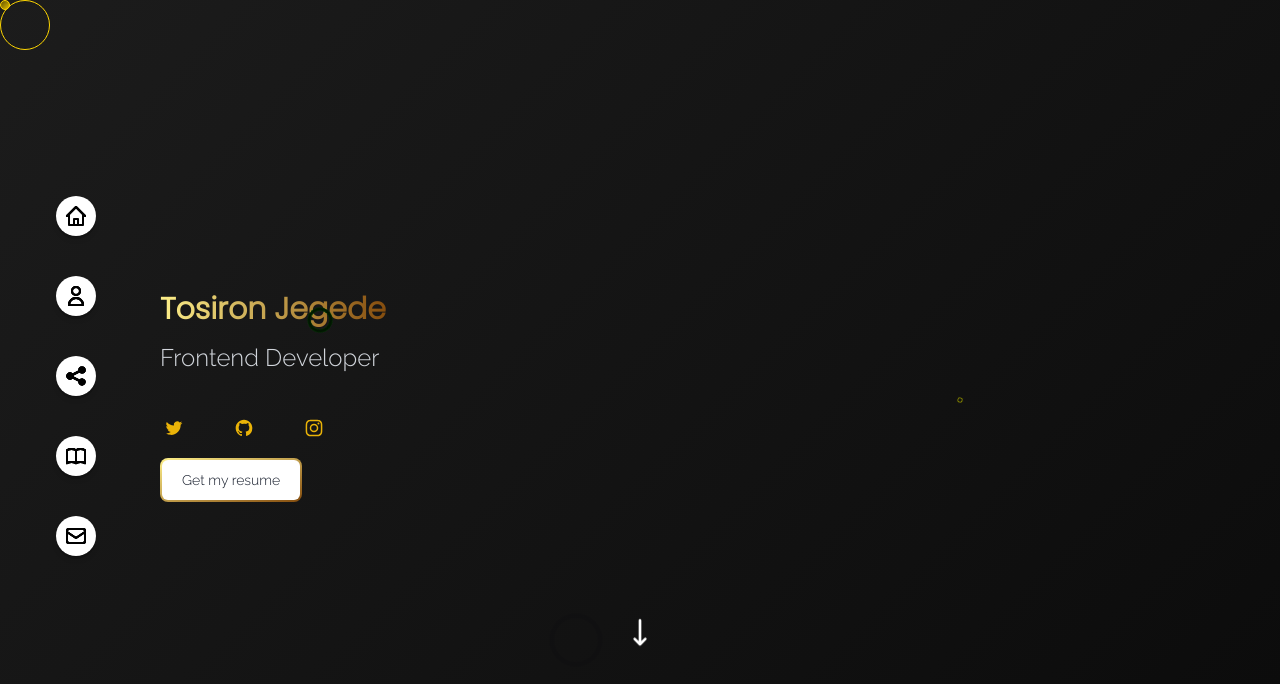
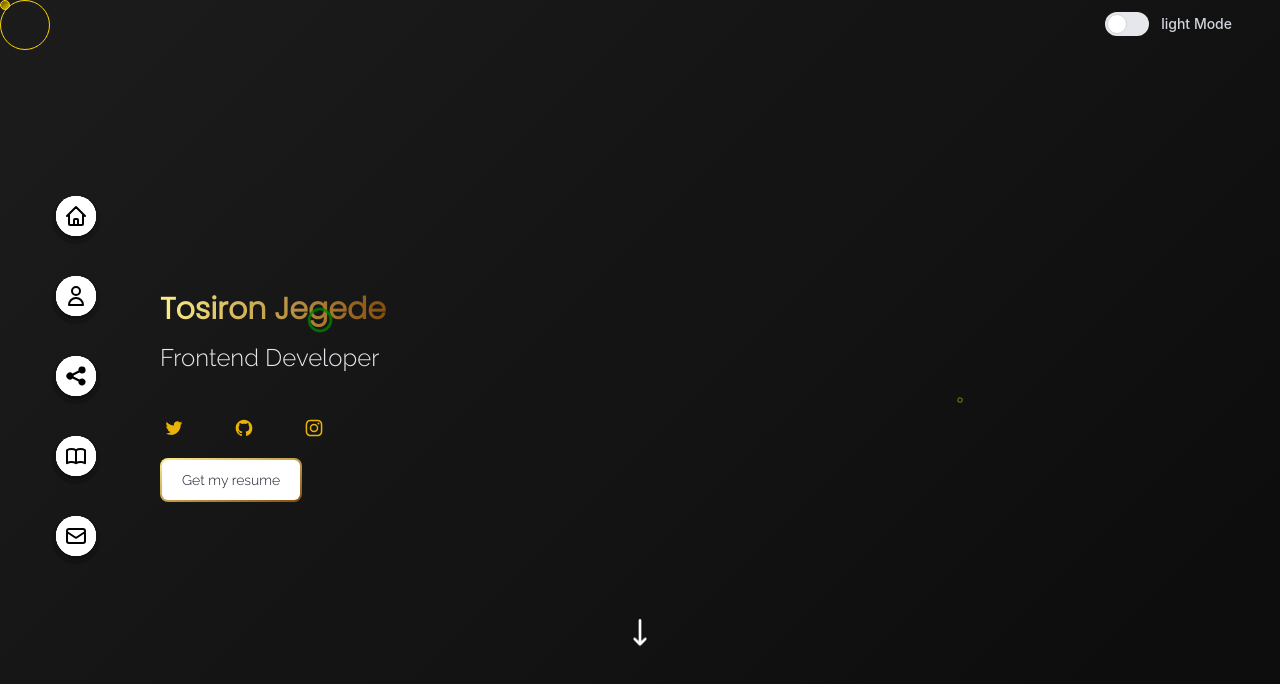
Before and after one commit to tosibinaronmuro/portfolioo, a Next.js app: page / in a window 1280 px wide. Shown: the top 684 px of the page. Built offline with nearby package versions, Linux system fonts and the light colour scheme.

Commit message:
added light and dark mode

```diff
--- a/Components/About.jsx
+++ b/Components/About.jsx
@@ -8,13 +8,14 @@ import Hero from "./Hero";
 import Socials from "./Socials";
 import styles from "../styles/Home.module.css";
 import { useMediaQuery } from "react-responsive";
+import { useSelector } from "react-redux";
 
 
 export default function About() {
   const isDesktopOrLaptop = useMediaQuery({ minDeviceWidth: 1224 });
 
   const isTabletOrMobile = useMediaQuery({ query: "(max-width: 766px)" });
-
+  const themee=useSelector(state=>state.theme)
   return (
     <div>
       {/* <Head>
@@ -24,7 +25,7 @@ export default function About() {
       </Head> */}
 
       {/* <main className="bg-hero-pattern yolo h-screen flex-col"> */}
-        <main className={styles.bodyanimation2}>
+        <main className={ themee.light ? styles.bodyanimation2 : styles.bodyanimation }>
         <div className={styles.cube}></div>
        <div className={styles.cube}></div>
        <div className={styles.cube}></div>
@@ -44,12 +45,14 @@ export default function About() {
             <h1 className="text-3xl text-yellow-500 md:text-transparent md:bg-clip-text md:bg-gradient-to-r md:from-yellow-200 md:to-yellow-800  lg:text-transparent lg:bg-clip-text lg:bg-gradient-to-r from-yellow-200 to-yellow-800 flex flex-col justify-start font-poppins font-bold items-center">
               About Me
             </h1>
-            <p className="text-sm lg:text-lg font-light flex flex-col justify-start font-raleway text-justify items-center">
+            <p className={themee.light ? "text-sm lg:text-lg font-light flex flex-col text-gray-900 justify-start font-raleway text-justify items-center" : "text-sm lg:text-lg font-light flex flex-col justify-start font-raleway text-gray-200 text-justify items-center"}>
 
               Tosibinaronmuro Jegede is a Front End Developer, with a bachelor of Engineering degree in Electrical and Electronics Engineering.
               He is fueled by his passion for the acquisition, understanding and application of knowledge and actively pursues it. He considers himself a ‘forever student,’ eager to both build on his academic foundations in STEM and stay in tune with the latest trends through continued coursework and professional development.
             </p>
-            <p className="text-sm lg:text-lg font-extralight flex flex-col justify-start font-raleway text-justify items-center">
+            {/* <p className="text-sm lg:text-lg font-extralight flex flex-col justify-start font-raleway text-justify items-center"> */}
+            <p className={themee.light ? "text-sm lg:text-lg font-extralight flex flex-col text-gray-900 justify-start font-raleway text-justify items-center" : "text-sm lg:text-lg font-light flex flex-col justify-start font-raleway text-gray-200 text-justify items-center"}>
+
             Tosiron is currently working as a freelance Web Application developer and is always interested in a challenge. Reach out to Tosiron <a href="Contact">here</a> to connect!
             </p>
 
--- a/Components/Projects.jsx
+++ b/Components/Projects.jsx
@@ -4,6 +4,7 @@ import Image from "next/image";
 import { useMediaQuery } from "react-responsive";
 import Hero from "./Hero";
 import DrawerComp from "../Components/Drawer";
+import { useSelector } from "react-redux";
 
 import Data from './ProjectsData.js'
 function Projects() {
@@ -11,8 +12,9 @@ function Projects() {
   const isDesktopOrLaptop = useMediaQuery({ minDeviceWidth: 1224 });
 
   const isTabletOrMobile = useMediaQuery({ query: "(max-width: 766px)" });
+  const themee=useSelector(state=>state.theme)
   return (
-    <div className={styles.bodyanimation3}>
+    <div className={ themee.light ? styles.bodyanimation2 : styles.bodyanimation }>
 {isTabletOrMobile ? (
           <DrawerComp />
         ) : (
--- a/Components/Skills.jsx
+++ b/Components/Skills.jsx
@@ -8,6 +8,7 @@ import TabSection from "./TabSection";
 import { useMediaQuery } from "react-responsive";
 import Hero from "./Hero";
 import DrawerComp from "../Components/Drawer";
+import { useSelector } from "react-redux";
 
 
 
@@ -15,8 +16,9 @@ function Skills() {
   const isDesktopOrLaptop = useMediaQuery({ minDeviceWidth: 1224 });
 
   const isTabletOrMobile = useMediaQuery({ query: "(max-width: 766px)" });
+  const themee=useSelector(state=>state.theme)
   return (
-    <div className={styles.bodyanimation4}>
+    <div className={ themee.light ? styles.bodyanimation2 : styles.bodyanimation }>
       {isTabletOrMobile ? (
           <DrawerComp />
         ) : (
--- /dev/null
+++ b/Components/Theme.jsx
@@ -0,0 +1,17 @@
+import { createSlice } from "@reduxjs/toolkit";
+import { useSelector, useDispatch } from "react-redux";
+
+const initialState = { 'light': false };
+
+export const themeSlice = createSlice({
+    name: 'theme',
+    initialState,
+    reducers: {
+        toggleTheme: (state) => {
+            state.light = !state.light;
+        }
+    }
+});
+
+export const { toggleTheme } = themeSlice.actions;
+export default themeSlice.reducer;
--- /dev/null
+++ b/Components/Toggle.jsx
@@ -0,0 +1,26 @@
+import React from 'react'
+import {useDispatch} from 'react-redux'
+import {toggleTheme} from '../Components/Theme'
+import {useSelector} from 'react-redux'
+
+function Toggle() {
+    const dispatch=useDispatch()
+    const themee=useSelector(state=>state.theme)
+  return (
+    <div className='absolute top-0 right-9 m-3'>
+
+
+<label htmlFor="default-toggle" onChange={()=>{
+    dispatch(toggleTheme());
+
+}} className="inline-flex relative items-center cursor-pointer ">
+  <input type="checkbox" value="" id="default-toggle" className="sr-only peer"></input>
+  <div className="w-11 h-6 bg-gray-200     rounded-full peer dark:bg-gray-300 peer-checked:after:translate-x-full peer-checked:after:border-white after:content-[''] after:absolute after:top-[2px] after:left-[2px] after:bg-white after:border-gray-300 after:border after:rounded-full after:h-5 after:w-5 after:transition-all dark:border-gray-600 peer-checked:bg-blue-600"></div>
+  <span className={themee.light ? "ml-3 text-sm font-medium text-gray-900  " : "ml-3 text-sm font-medium text-gray-300  "}> {!themee.light ? 'light Mode' : 'dark Mode'}</span>
+</label>
+
+    </div>
+  )
+}
+
+export default Toggle
--- a/package.json
+++ b/package.json
@@ -9,11 +9,13 @@
     "lint": "next lint"
   },
   "dependencies": {
+    "@reduxjs/toolkit": "^1.8.3",
     "antd": "^4.21.0",
     "framer-motion": "^6.3.11",
     "next": "12.1.6",
     "react": "18.1.0",
     "react-dom": "18.1.0",
+    "react-redux": "^8.0.2",
     "react-responsive": "^9.0.0-beta.10",
     "react-rotating-text": "^1.4.1",
     "react-scrollspy": "^3.4.3",
--- a/pages/_app.js
+++ b/pages/_app.js
@@ -1,7 +1,15 @@
 import '../styles/globals.css'
+import { configureStore } from '@reduxjs/toolkit'
+import { Provider } from 'react-redux'
+import themeReducer from  '../Components/Theme'
+
+  const store = configureStore({
+  reducer: {
+    theme: themeReducer,
+}})
 
 function MyApp({ Component, pageProps }) {
-  return <Component {...pageProps} />
+  return <Provider store={store}> <Component {...pageProps} /></Provider>
 }
 
 export default MyApp
--- a/pages/index.js
+++ b/pages/index.js
@@ -1,4 +1,5 @@
 import { Drawer, Menu } from "antd";
+import React from "react";
 import { useState } from "react";
 import Head from "next/head";
 import { useRouter } from "next/router";
@@ -14,6 +15,9 @@ import Projects from "../Components/Projects";
 import Cursor from "../Components/Cursor";
 import Skills from "../Components/Skills";
 import DownloadButton from "../Components/DownloadButton";
+import Toggle from "../Components/Toggle";
+ import { useSelector } from "react-redux";
+import { theme } from "../tailwind.config";
 
 
 
@@ -21,6 +25,16 @@ export default function Home() {
   const isDesktopOrLaptop = useMediaQuery({ minDeviceWidth: 1224 });
 
   const isTabletOrMobile = useMediaQuery({ query: "(max-width: 766px)" });
+  const themee=useSelector(state=>state.theme)
+  // const darkk=()=>{
+  //   if(themee.light){
+
+  //   }
+  //   else{
+  //     console.log("light")
+  //   }
+  // }
+  // darkk()
 
 const router= useRouter()
   return (
@@ -32,7 +46,8 @@ const router= useRouter()
       </Head>
 
       {/* <main className="bg-hero-pattern yolo h-screen flex-col"> */}
-        <main className={styles.bodyanimation }>
+        {/* <main className={styles.bodyanimation }> */}
+        <main className={ themee.light ? styles.bodyanimation2 : styles.bodyanimation }>
 <Cursor/>
         {/* sidenav */}
         <div id="home" className="flex h-screen w-screen">
@@ -44,19 +59,19 @@ const router= useRouter()
             <Hero />
           </div>
         )}
-
+        {/* {themee  ?   console.log('light') : console.log('dark')} */}
        <div className={styles.cube}></div>
        <div className={styles.cube}></div>
        <div className={styles.cube}></div>
        <div className={styles.cube}></div>
       <div className={styles.cube}></div>
-
+       <Toggle/>
           <div  className=" mx-5 md:ml-40 lg:ml-40  text-gray-300 m-auto flex flex-col justify-center items-start">
             <h1 className="text-3xl flex flex-col text-yellow-500 md:text-transparent md:bg-clip-text md:bg-gradient-to-r md:from-yellow-200 md:to-yellow-800  lg:text-transparent lg:bg-clip-text lg:bg-gradient-to-r from-yellow-200 to-yellow-800  justify-start font-poppins font-bold items-center">
 
               Tosiron Jegede
             </h1>
-            <p className="text-2xl   flex flex-col justify-start font-raleway items-center ">
+            <p className={themee.light ? "text-2xl  dark flex flex-col justify-start font-raleway text-gray-900 items-center " : "text-2xl   flex flex-col justify-start font-raleway items-center text-gray-200"}>
 
                Frontend Developer
             </p>
@@ -76,7 +91,7 @@ const router= useRouter()
         </div>
 
     <div className="flex justify-center items-center w-full absolute bottom-14 ">
-          <svg className={styles.goDown} fill="none" stroke="currentColor" viewBox="0 0 24 24" xmlns="http://www.w3.org/2000/svg"><path strokeLinecap="round" strokeLinejoin="round" strokeWidth="2" d="M16 17l-4 4m0 0l-4-4m4 4V3"></path></svg>
+          <svg className={themee.light ? styles.goDown2 : styles.goDown} fill="none" stroke="currentColor" viewBox="0 0 24 24" xmlns="http://www.w3.org/2000/svg"><path strokeLinecap="round" strokeLinejoin="round" strokeWidth="2" d="M16 17l-4 4m0 0l-4-4m4 4V3"></path></svg>
           </div>
       </main>
       <div   id='about'>
--- a/styles/Home.module.css
+++ b/styles/Home.module.css
@@ -158,42 +158,17 @@
   animation: gradient 15s ease infinite;
 
 }
-.bodyanimation2 {
-  height: auto;
-  width: 100%;
+.bodyanimation2{
+  height: 100%;
+  width: 100vw;
   display: flex;
-background-color: inherit;
-color: rgb(255, 255, 255);
+  /* mix-blend-mode: multiply; */
+  color: #FFF;
+  position: relative;
+  scroll-snap-align: start;
   flex-direction: column;
-  /* background: linear-gradient(-45deg, #b92b27, #1565c0); */
-  mix-blend-mode: multiply;
-  background: linear-gradient(-45deg, #000000, #434343);
-  background-size: 400% 400%;
-  animation: gradient 15s ease infinite;
-
-}
-.bodyanimation3 {
-  height: auto;
-  width: 100%;
-  display: flex;
-  flex-direction: column;
-  color: #FFF;
-  /* background: linear-gradient(-45deg, #009fff,#ec2f4b); */
-  mix-blend-mode: multiply;
-  background: linear-gradient(-45deg, #000000, #434343);
-  background-size: 400% 400%;
-  animation: gradient 15s ease infinite;
-
-}
-.bodyanimation4 {
-  height: auto;
-  width: 100%;
-  display: flex;
-  flex-direction: column;
- color: #FFF;
-  /* background: linear-gradient(-45deg, #000046,#1cb5e0 ); */
-  mix-blend-mode: multiply;
-  background: linear-gradient(-45deg, #000000, #434343);
+  /* background: linear-gradient(-45deg, #ee7752, #e73c7e, #23a6d5, #23d5ab); */
+  background: linear-gradient(-45deg, #fff, #bdbaba);
   background-size: 400% 400%;
   animation: gradient 15s ease infinite;
 
@@ -310,7 +285,16 @@ color: rgb(255, 255, 255);
     transform-origin: bottom;
      animation-duration: 4s;
 }
-
+.goDown2{
+  height: 2rem;
+  width: 3rem;
+ color:black;
+  animation-name: bounce;
+  animation-timing-function: ease;
+    animation-iteration-count: infinite;
+    transform-origin: bottom;
+     animation-duration: 4s;
+}
 
 @keyframes bounce {
 0%   { transform: translateY(0); }
--- a/tailwind.config.js
+++ b/tailwind.config.js
@@ -5,6 +5,7 @@ module.exports = {
     "./Components/**/*.{js,ts,jsx,tsx}",
   ],
   theme: {
+    darkMode: 'className',
     extend: {
 
       backgroundImage: {
```
Also changed, not shown: 1 other file (tests, documents, lock files or other folders).
